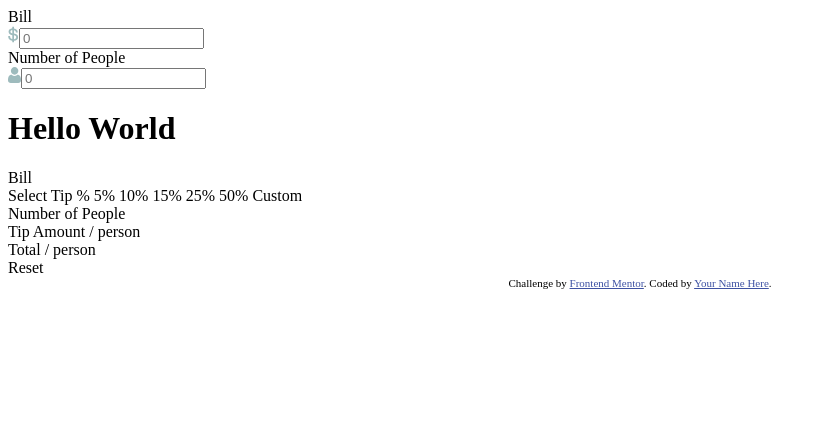
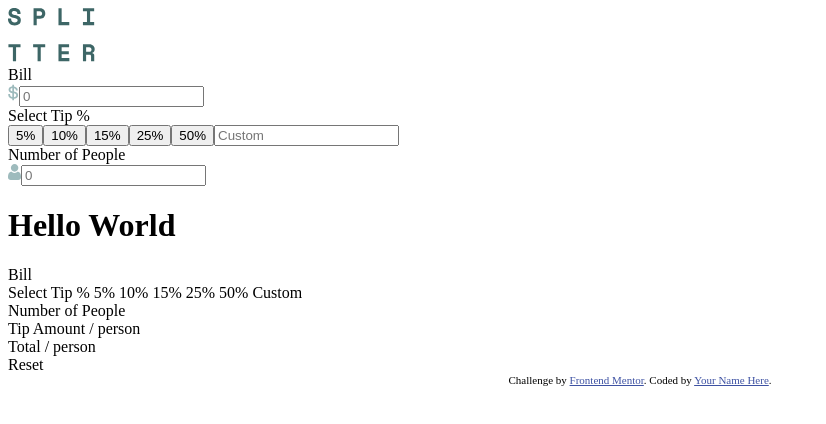
Before and after one commit to AlainNshimirimana/tip-calculator-app, a React (Create React App) app: page / in a window 1280 px wide. Shown: the top 424 px of the page, without its empty margins (0-826 px from the left). Built offline with nearby package versions, Linux system fonts and the light colour scheme.

Commit message:
working on getting and setting the tip percentage depending on the button clicked

```diff
--- a/src/App.js
+++ b/src/App.js
@@ -1,8 +1,10 @@
 import React, {useState} from "react";
 import Form from "./components/Form";
+import Title from "./components/images/logo.svg"
 
 function App(){
     return <>
+    <header><img src={Title}/></header>
         <Form/>
     <h1>Hello World</h1>
     </>
--- a/src/components/Form.js
+++ b/src/components/Form.js
@@ -13,7 +13,13 @@ const Form = ({bill, setBill, tip, setTip, people, setPeople}) => {
            </div>
 
            <div className="form-tip">
-
+               <label>Select Tip %</label><br/>
+               <button value={5}>5%</button>
+               <button value={10}>10%</button>
+               <button value={15}>15%</button>
+               <button value={25}>25%</button>
+               <button value={50}>50%</button>
+               <input type="number" placeholder="Custom" value={tip} onChange={(e) => setTip(e.target.value)}/>
            </div>
 
            <div className="form-input">
```
